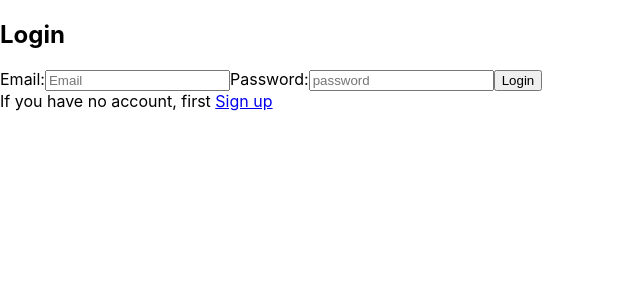
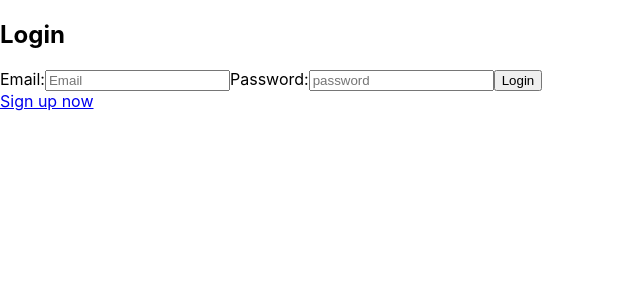
Before and after one commit to tamaskovacs0408/crypto_app, a React (Create React App) app: page / in a window 1280 px wide. Shown: the top 300 px of the page, without its empty margins (0-640 px from the left). Built offline with nearby package versions, Linux system fonts and the light colour scheme.

Commit message:
Update component

```diff
--- a/src/Components/LogIn/index.jsx
+++ b/src/Components/LogIn/index.jsx
@@ -1,7 +1,5 @@
 import React, { useState } from "react";
 import { Link, Navigate } from "react-router-dom";
-//import { Link } from "react-router-dom";
-import MainMenu from "../MainMenu";
 import "./index.scss";
 
 export default function LogIn() {
@@ -56,7 +54,7 @@ export default function LogIn() {
       ) : (
         <Navigate to="/menu" />
       )}
-      If you have no account, first <Link to="/signup">Sign up</Link>
+      <Link to="/signup">Sign up now</Link>
     </div>
   );
 }
```
